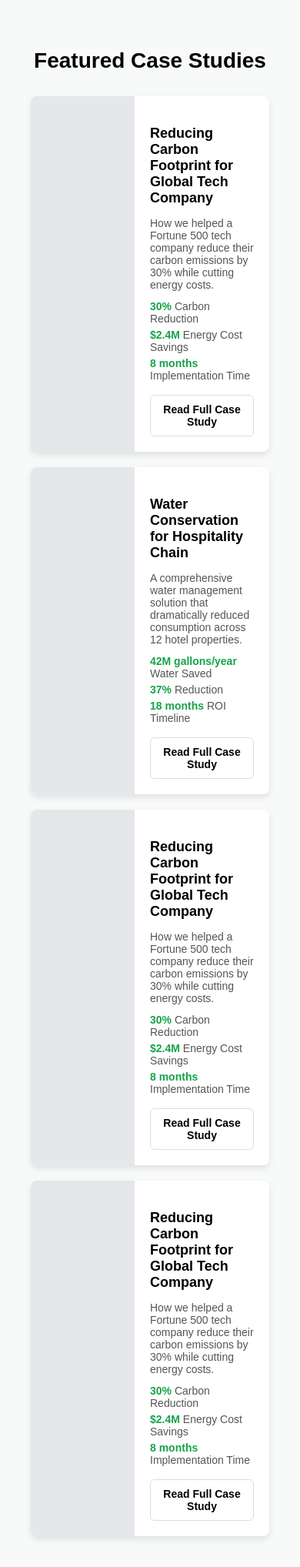
After one commit to oyugijr/echo-tech, a PHP site: page /inndex.html in a window 390 px wide. The commit adds this page. Shown: the whole page at 77% size. Run offline with PHP 8.4, Linux system fonts and the light colour scheme.

Commit message:
Chore: Add featured case studies page with responsive layout and styling; update project and contact sections for improved presentation

```diff
--- a/contact.php
+++ b/contact.php
@@ -20,8 +20,6 @@
     <div class="contact-container">
         <!-- Contact Form Section -->
         <section class="contact-form-section">
-            <!-- <h1>Contact Us</h1> -->
-            <!-- <p class="contact-intro">Have questions about our sustainable technology solutions? Get in touch with our team today.</p> -->
             <h2>Send Us a Message</h2>
             <form class="contact-form" id="contactForm" action="/cgi-bin/process_form.py" method="POST">
                 <div class="form-row">
--- a/css/contact.css
+++ b/css/contact.css
@@ -63,7 +63,7 @@
 
 .contact-form {
     background: var(--text);/* background: white;*/
-    padding: 1rem; /*2rem*/
+    padding: 2rem; /*2rem*/
     border-radius: 10px;
     box-shadow: 0 4px 20px rgba(0,0,0,0.05);
 }
--- a/css/projects.css
+++ b/css/projects.css
@@ -8,7 +8,7 @@
 .projects-intro {
   text-align: center;
   margin-bottom: 4rem;
-  margin-top: 8rem;
+  margin-top: 4rem;
 }
 
 .projects-intro h1 {
--- a/css/services.css
+++ b/css/services.css
@@ -146,7 +146,8 @@
 }
 
 .cta-section {
-    background: #2c3e50;
+    background: #2ecc71;
+    /* background: #2c3e50; */
     color: white;
     text-align: center;
     padding: 4rem 20px;
@@ -163,7 +164,7 @@
 }
 
 .cta-button {
-    background: #2ecc71;
+    background: #2c3e50;
     color: white;
     padding: 1rem 2rem;
     border: none;
--- a/css/styles.css
+++ b/css/styles.css
@@ -145,7 +145,7 @@ h3 { font-size: 1.5rem; }
 }
 
 /* Footer */
-.site-footer {
+/* .site-footer {
     background: var(--dark-bg);
     color: var(--text-light);
     padding: 3rem 5%;
@@ -162,7 +162,7 @@ h3 { font-size: 1.5rem; }
     display: flex;
     gap: 1rem;
     margin-top: 1rem;
-}
+} */
 
 /* Responsive Design */
 @media (max-width: 768px) {
--- a/home.php
+++ b/home.php
@@ -69,7 +69,7 @@
                 while ($project = $stmt->fetch()):
                 ?>
                 <div class="project-card">
-                    <img src="images/projects<?= htmlspecialchars($project['image']) ?>" alt="<?= htmlspecialchars($project['title']) ?>">
+                    <img src="images/projects/<?= htmlspecialchars($project['image']) ?>" alt="<?= htmlspecialchars($project['title']) ?>">
                     <div class="project-info">
                         <h3><?= htmlspecialchars($project['title']) ?></h3>
                         <p><?= htmlspecialchars($project['description']) ?></p>
--- /dev/null
+++ b/inndex.html
@@ -0,0 +1,165 @@
+<!DOCTYPE html>
+<html lang="en">
+<head>
+    <meta charset="UTF-8">
+    <meta name="viewport" content="width=device-width, initial-scale=1.0">
+    <title>Featured Case Studies</title>
+    <style>
+        body {
+            font-family: Arial, sans-serif;
+            background-color: #f8fafa;
+            margin: 0;
+            padding: 40px;
+            display: flex;
+            justify-content: center;
+            align-items: center;
+            flex-direction: column;
+        }
+
+        .container {
+            text-align: center;
+            max-width: 1200px;
+            width: 100%;
+        }
+
+        .title {
+            font-size: 28px;
+            font-weight: bold;
+            margin-bottom: 30px;
+        }
+
+        .case-studies {
+            display: flex;
+            gap: 20px;
+            justify-content: center;
+            flex-wrap: wrap;
+        }
+
+        .card {
+            background-color: white;
+            border-radius: 8px;
+            box-shadow: 0 4px 8px rgba(0, 0, 0, 0.1);
+            overflow: hidden;
+            display: flex;
+            width: 555px;
+            flex-direction: row;
+        }
+
+        .image-placeholder {
+            width: 50%;
+            background-size: cover;
+            background-position: center;
+            background-color: #e5e7eb;
+            display: flex;
+            align-items: center;
+            justify-content: center;
+        }
+
+        .content {
+            padding: 20px;
+            width: 50%;
+            text-align: left;
+        }
+
+        h3 {
+            font-size: 18px;
+            font-weight: bold;
+            margin-bottom: 12px;
+        }
+
+        p {
+            font-size: 14px;
+            color: #555;
+            margin-bottom: 12px;
+        }
+
+        .stats {
+            margin-top: 10px;
+        }
+
+        .stats p {
+            font-size: 14px;
+            margin: 5px 0;
+        }
+
+        .highlight {
+            color: #16a34a;
+            font-weight: bold;
+        }
+
+        button {
+            margin-top: 12px;
+            padding: 10px 14px;
+            border: 1px solid #ddd;
+            background-color: white;
+            cursor: pointer;
+            font-size: 14px;
+            border-radius: 6px;
+            font-weight: bold;
+        }
+
+        button:hover {
+            background-color: #f3f4f6;
+        }
+    </style>
+</head>
+<body>
+    <div class="container">
+        <h2 class="title">Featured Case Studies</h2>
+        <div class="case-studies">
+            <div class="card">
+                <div class="image-placeholder"></div>
+                <div class="content">
+                    <h3>Reducing Carbon Footprint for Global Tech Company</h3>
+                    <p>How we helped a Fortune 500 tech company reduce their carbon emissions by 30% while cutting energy costs.</p>
+                    <div class="stats">
+                        <p><span class="highlight">30%</span> Carbon Reduction</p>
+                        <p><span class="highlight">$2.4M</span> Energy Cost Savings</p>
+                        <p><span class="highlight">8 months</span> Implementation Time</p>
+                    </div>
+                    <button>Read Full Case Study</button>
+                </div>
+            </div>
+            <div class="card">
+                <div class="image-placeholder"></div>
+                <div class="content">
+                    <h3>Water Conservation for Hospitality Chain</h3>
+                    <p>A comprehensive water management solution that dramatically reduced consumption across 12 hotel properties.</p>
+                    <div class="stats">
+                        <p><span class="highlight">42M gallons/year</span> Water Saved</p>
+                        <p><span class="highlight">37%</span> Reduction</p>
+                        <p><span class="highlight">18 months</span> ROI Timeline</p>
+                    </div>
+                    <button>Read Full Case Study</button>
+                </div>
+            </div>
+            <div class="card">
+                <div class="image-placeholder"></div>
+                <div class="content">
+                    <h3>Reducing Carbon Footprint for Global Tech Company</h3>
+                    <p>How we helped a Fortune 500 tech company reduce their carbon emissions by 30% while cutting energy costs.</p>
+                    <div class="stats">
+                        <p><span class="highlight">30%</span> Carbon Reduction</p>
+                        <p><span class="highlight">$2.4M</span> Energy Cost Savings</p>
+                        <p><span class="highlight">8 months</span> Implementation Time</p>
+                    </div>
+                    <button>Read Full Case Study</button>
+                </div>
+            </div>
+            <div class="card">
+                <div class="image-placeholder"></div>
+                <div class="content">
+                    <h3>Reducing Carbon Footprint for Global Tech Company</h3>
+                    <p>How we helped a Fortune 500 tech company reduce their carbon emissions by 30% while cutting energy costs.</p>
+                    <div class="stats">
+                        <p><span class="highlight">30%</span> Carbon Reduction</p>
+                        <p><span class="highlight">$2.4M</span> Energy Cost Savings</p>
+                        <p><span class="highlight">8 months</span> Implementation Time</p>
+                    </div>
+                    <button>Read Full Case Study</button>
+                </div>
+            </div>
+        </div>
+    </div>
+</body>
+</html>
```
Also changed, not shown: css/home.css (+15 -1 lines), index.html (added, +163 -0 lines), projects.php (+56 -0 lines).
